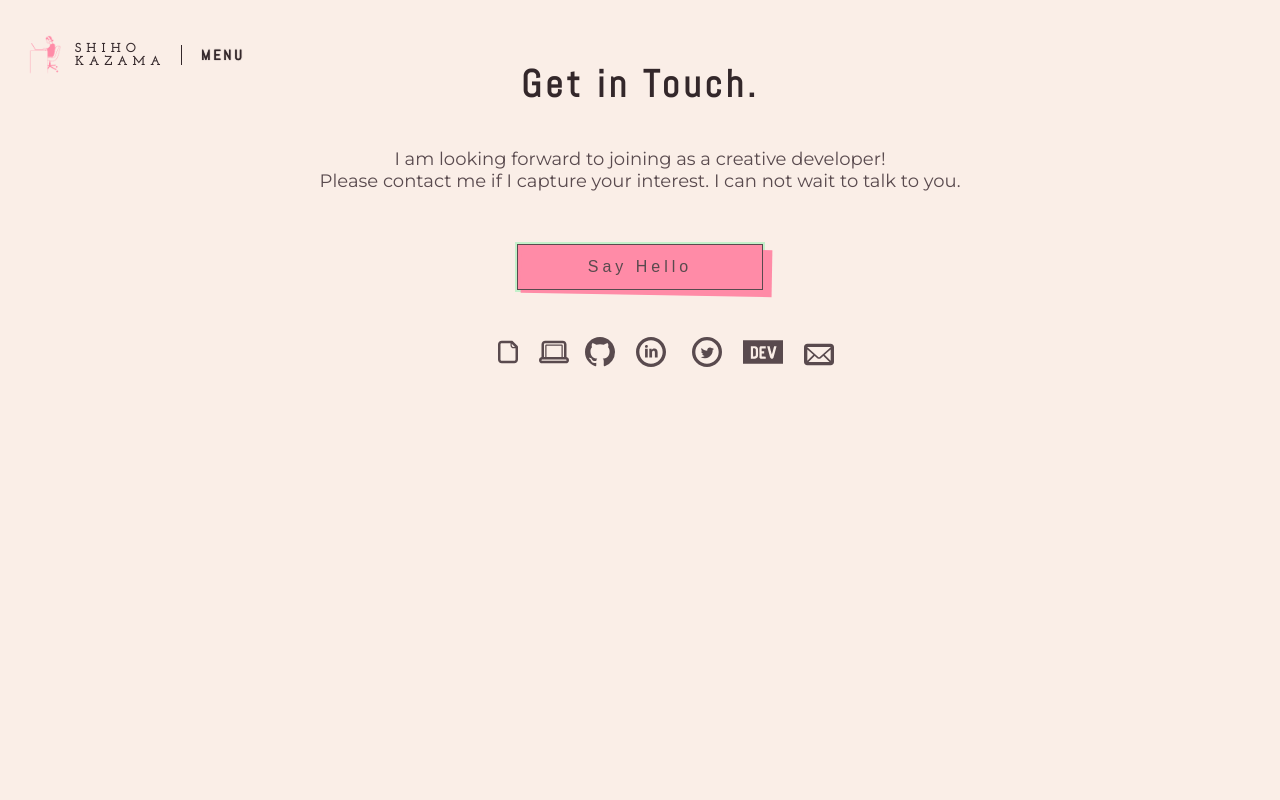
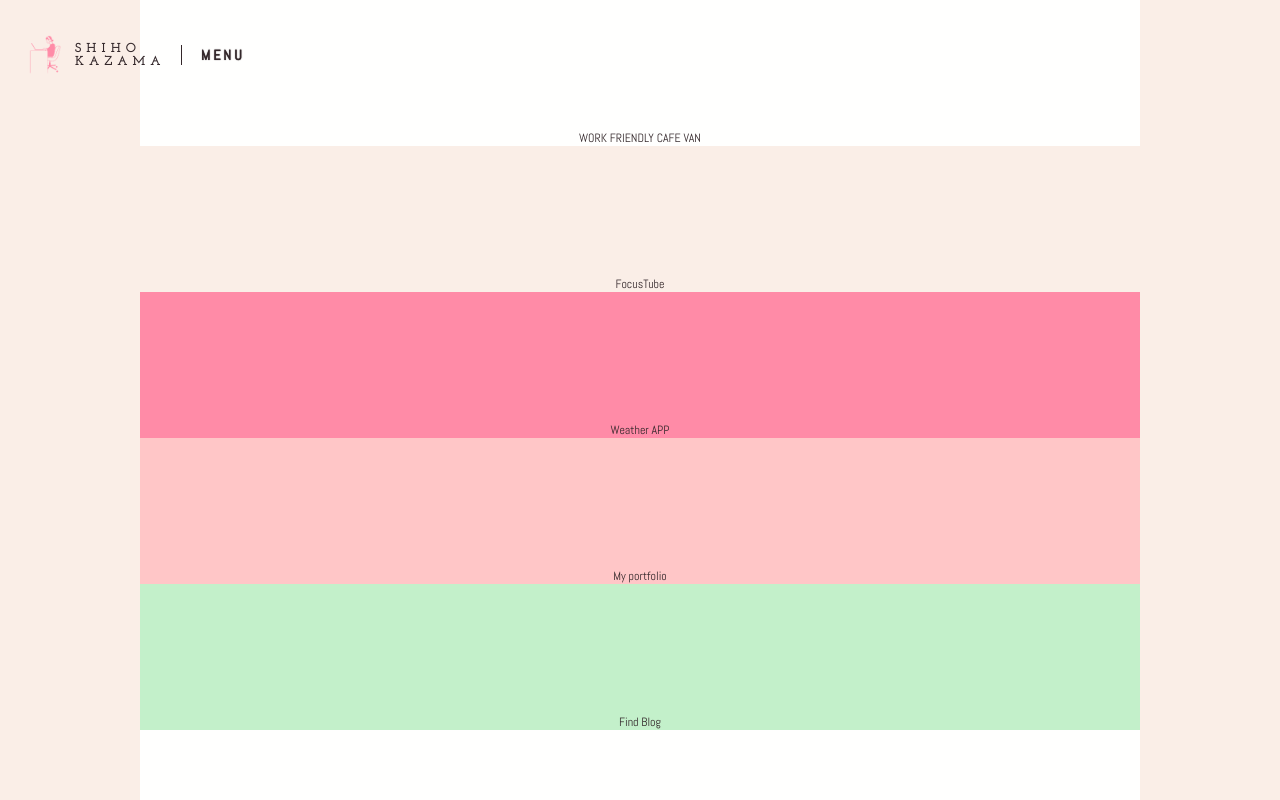
Before and after one commit to miacan2021/Portfolio-page, a React (Create React App) app: page /work in a window 1280 px wide. Shown: the top 800 px of the page. Built offline with nearby package versions, Linux system fonts and the light colour scheme.

Commit message:
changed work page

```diff
--- a/src/ProjectData.json
+++ b/src/ProjectData.json
@@ -52,6 +52,18 @@
         "gif":"../img/weather.png",
         "skills":["React", "Weather API", "Tailwind CSS"],
         "category":"fun"
+    },
+    {
+        "title": "My portfolio",
+        "gif":"../img/weather.png",
+        "skills":["React", "Weather API", "Tailwind CSS"],
+        "category":"fun"
+    },
+    {
+        "title": "My portfolio",
+        "gif":"../img/weather.png",
+        "skills":["React", "Weather API", "Tailwind CSS"],
+        "category":"fun"
     }
 ]
 }
--- a/src/components/layout/Work/WorkPage.styled.tsx
+++ b/src/components/layout/Work/WorkPage.styled.tsx
@@ -1,11 +1,13 @@
 import styled from "styled-components";
 
-export const WorkPageWrapper = styled.div`
+export const WorkPageWrapper = styled.div<{bg: string}>`
    width: 80vw;
    max-width: 1000px;
    padding-top: 130px;
    text-align: center;
    margin: auto;
+   color: ${({theme}) => theme.palette.head_text};
+   background-color: ${({bg}) => bg};
    @media (max-width: ${({theme}) => theme.mobile}) {
         width: 90wh;
        }
--- a/src/components/layout/Work/WorkPage.tsx
+++ b/src/components/layout/Work/WorkPage.tsx
@@ -3,16 +3,47 @@ import { GrobalStyles } from "../../styles/Globals.styled";
 import { NavBar } from "../pattern/NavBar"
 import { ThemeProvider } from "styled-components"
 import { theme } from "../../styles/Globals.styled"
-import Data from '../../../ProjectData.json'
+import ProjectData from '../../../ProjectData.json'
+import { WorkPageWrapper } from "./WorkPage.styled";
+import { idText } from "typescript";
 
+interface Params {
+        title: string,
+        gif: string,
+        skills: string[],
+        category: string
+    }
 
 export const WorkPage = () => {
+    const datas = ProjectData.projects
+
+    const colors :string[] = [
+       '#fffffe',
+       '#faeee7',
+       '#ff8ba7',
+       '#ffc6c7',
+       '#c3f0ca',
+    ]
+
+    const pickColor = (i: number) => {
+       if(i >= 5){
+            return colors[i-5]
+        }else{
+            return colors[i]
+        }
+    }
+
     return(
         <>
         <GrobalStyles />
         <NavBar/>
         <ThemeProvider theme={theme}>
-        {}
+        {datas.map((data: Params, i) => {
+           let color =  pickColor(i)
+            return(
+            <WorkPageWrapper key={data.title} bg={`${color}`}>{data.title}</WorkPageWrapper>
+            )
+        })}
         <Contact />
         </ThemeProvider>
         </>
```
